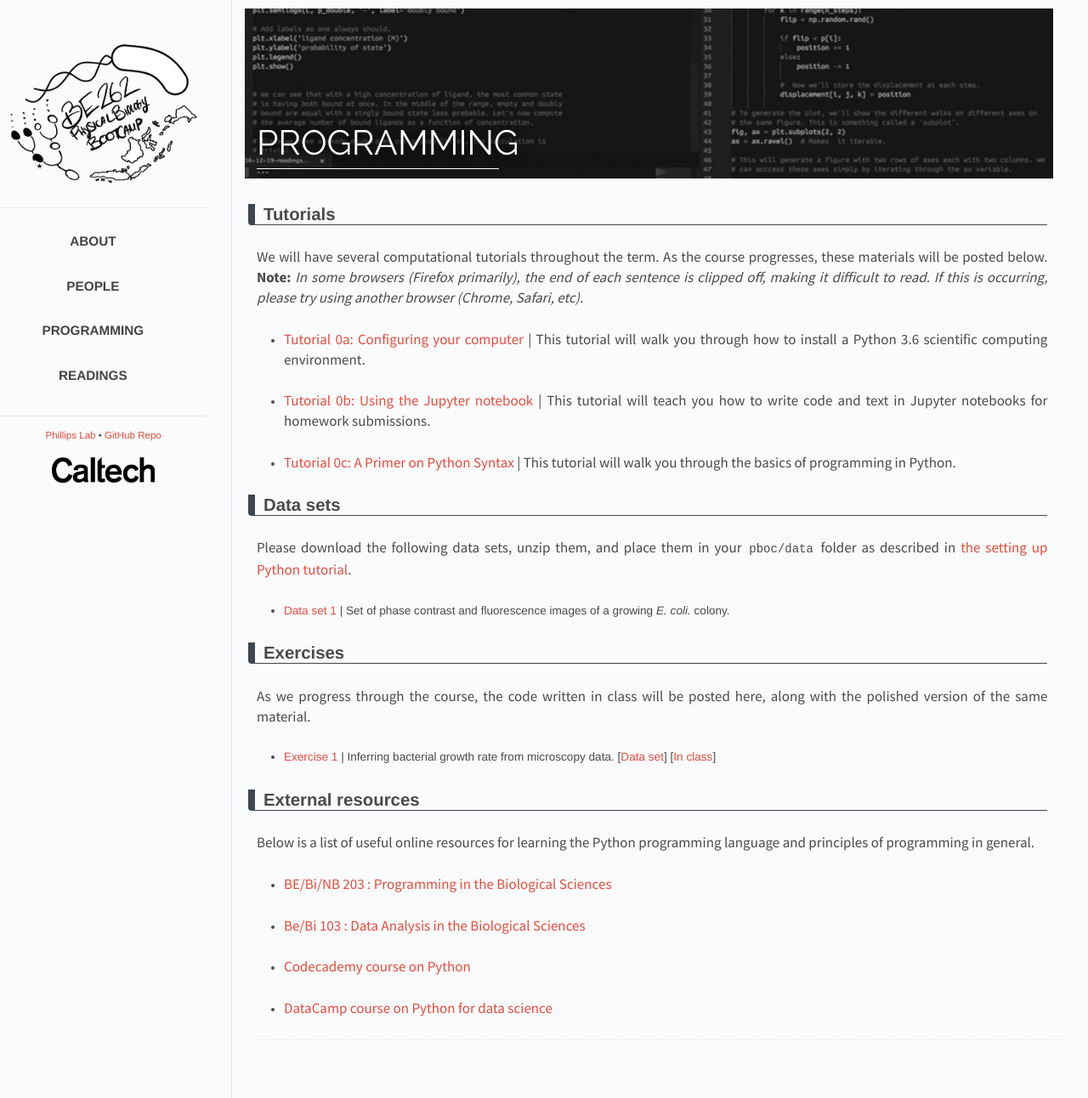
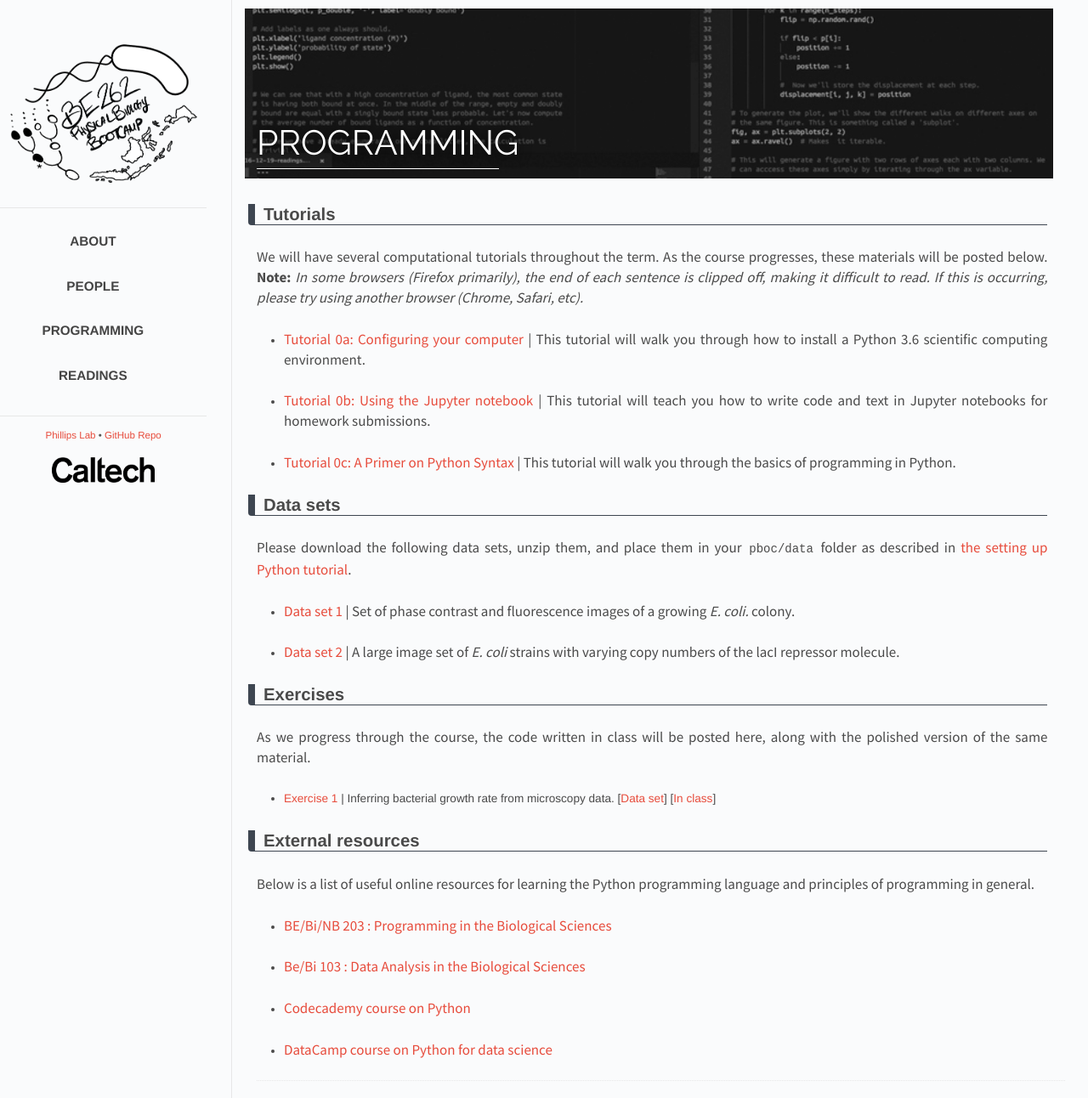
Before and after one commit to RPGroup-PBoC/be262, a Jekyll site: the page built from _posts/2017-01-25-code.md, in a window 1280 px wide. Shown: the whole page at 85% size. Built offline with Jekyll 4.4.1, drawn with Linux system fonts in a browser that asks for light colours.

Commit message:
Data set 2 added

```diff
--- a/_posts/2017-01-25-code.md
+++ b/_posts/2017-01-25-code.md
@@ -21,6 +21,8 @@ Please download the following data sets, unzip them, and place them in your `pbo
 
 * [Data set 1](http://rpdata.caltech.edu/courses/course_data/ecoli_growth.zip) \| Set of phase contrast and fluorescence images of a growing *E. coli.* colony.
 
+* [Data set 2](http://rpdata.caltech.edu/courses/course_data/lacI_titration.zip) \| A large image set of *E. coli* strains with varying copy numbers of the lacI repressor molecule.
+
 
 ## Exercises
 As we progress through the course, the code written in class will be posted here, along with the polished version of the same material.
```
